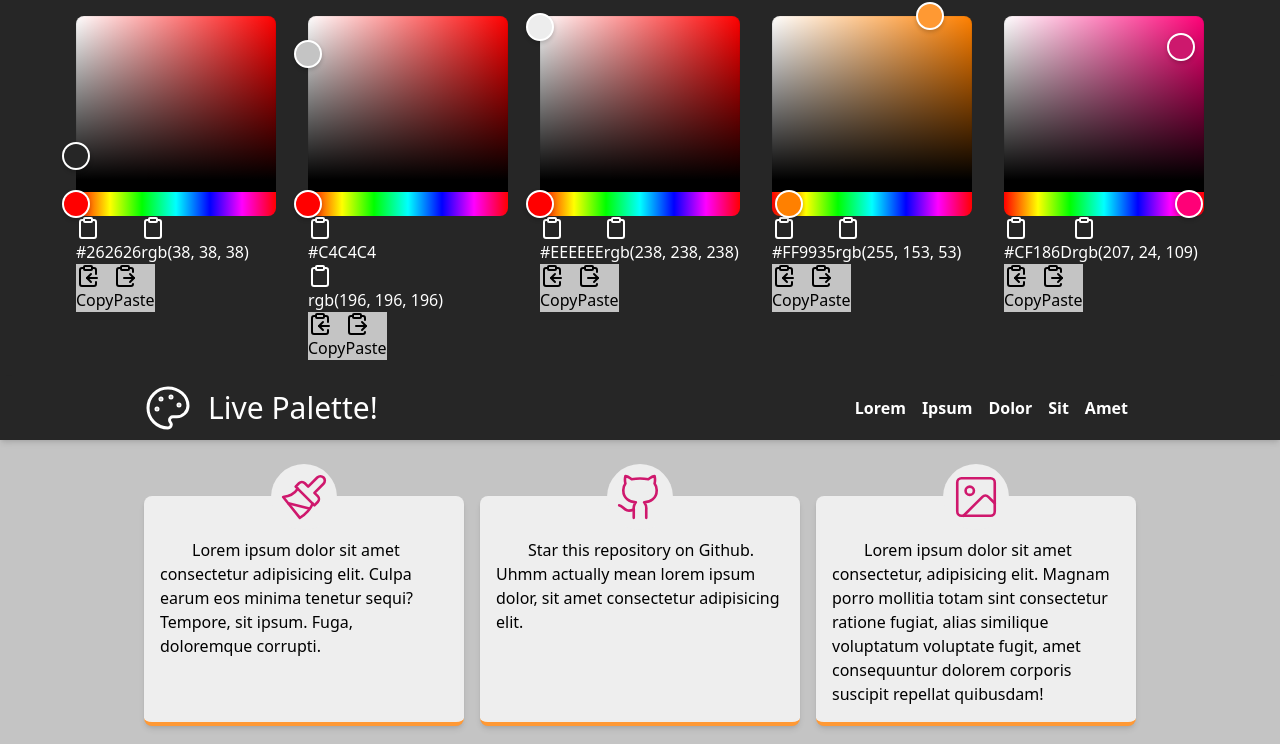
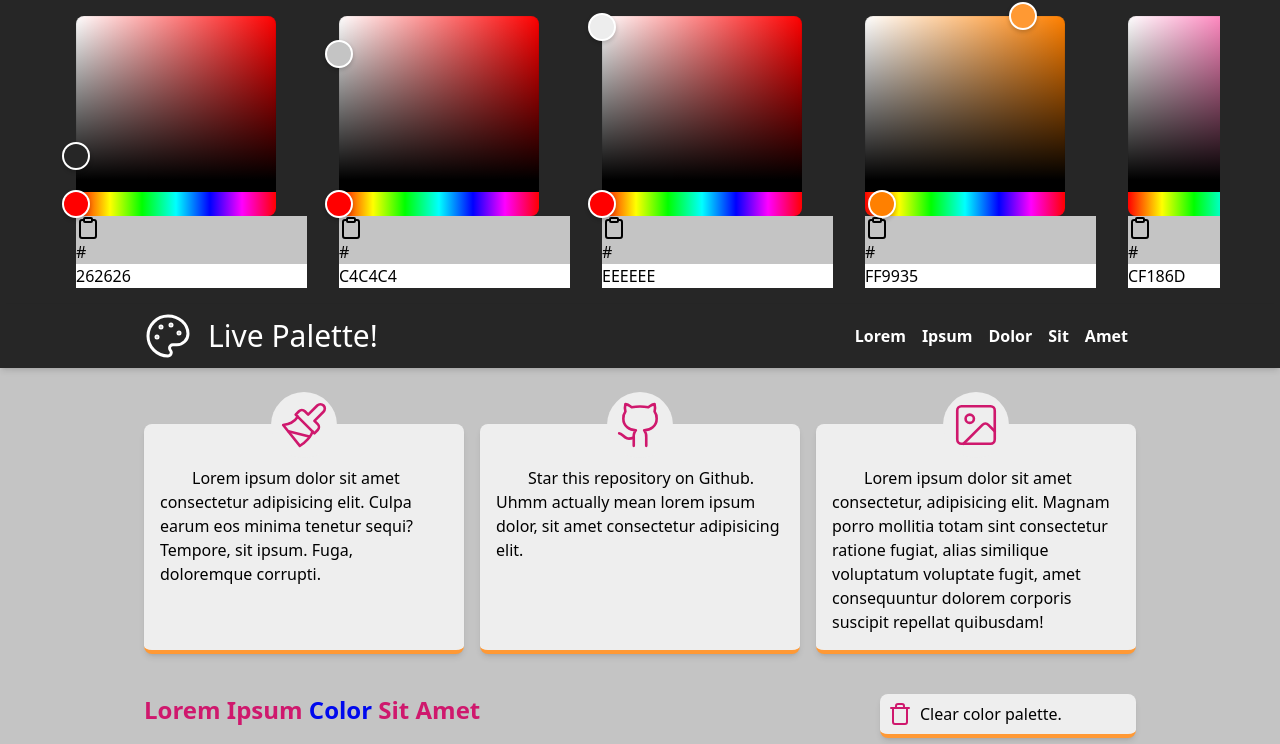
Before and after one commit to Elagoht/live-palette, a React (Vite) app: page / in a window 1280 px wide. Shown: the top 744 px of the page. Built offline with nearby package versions, Linux system fonts and the light colour scheme.

Commit message:
feat: simpler and more understandable

```diff
--- a/src/components/ClearPalette.tsx
+++ b/src/components/ClearPalette.tsx
@@ -10,6 +10,7 @@ const ClearPalette: React.FC = () => {
     handleColThird("rgb(238, 238, 238)")
     handleColFourth("rgb(255, 153, 53)")
     handleColFifth("rgb(207, 24, 109)")
+    location.reload()
   }
 
   return <button onClick={clearLocalStorage} className="colThird colFourth">
--- a/src/components/ColorSelector.tsx
+++ b/src/components/ColorSelector.tsx
@@ -1,10 +1,8 @@
-import { ClipboardCopy, ClipboardPaste, Clipboard, ClipboardCheck } from "lucide-react"
+import { ClipboardCopy, ClipboardPaste, Clipboard, ClipboardCheck, ClipboardPasteIcon } from "lucide-react"
 import { RgbStringColorPicker } from "react-colorful"
-import { useSelector } from "react-redux"
-import { RootState } from "../stores"
-import { handleClipboard } from "../stores/hooks"
-import { useState } from "react"
-import { rgbToHex } from "../utilities/translateColors"
+import { RefObject, useRef, useState } from "react"
+import { hexToRgb, rgbToHex } from "../utilities/translateColors"
+import { validateHex, validateHexInput } from "../utilities/colorValidators"
 
 type ColorSelector = {
   toManage: string,
@@ -13,55 +11,56 @@ type ColorSelector = {
 
 const ColorSelector: React.FC<ColorSelector> = ({ toManage, manageHandler }) => {
 
-  const { clipboard } = useSelector((store: RootState) => store.Clipboard)
-  const [RGB, setRGB] = useState(false)
   const [HEX, setHEX] = useState(false)
 
-  const copyToClipboard = (event: React.MouseEvent<HTMLButtonElement, MouseEvent>) => {
+  const copyToClipboard = (event: React.MouseEvent<SVGSVGElement, MouseEvent>) => {
     event.preventDefault()
-    navigator.clipboard.writeText(
-      event.currentTarget.querySelector("span")?.innerText || ""
-    ).catch(() => window.alert("Failed to copy to clipboard."))
-  }
-
-  const copyColor: (event: React.MouseEvent<HTMLButtonElement, MouseEvent>) => void = (event) => {
-    event.preventDefault()
-    handleClipboard(toManage)
-  }
-  const pasteColor: (event: React.MouseEvent<HTMLButtonElement, MouseEvent>) => void = (event) => {
-    event.preventDefault()
-    manageHandler(clipboard)
-  }
-
-  const notifyRGBCopy: () => void = () => {
-    setRGB(true)
-    setHEX(false)
-    setTimeout(() => {
-      setRGB(false)
-    }, 1500)
+    if (event.currentTarget.parentElement) {
+      navigator.clipboard.writeText(
+        ("#" + event.currentTarget.parentElement.querySelector("input")?.value) || ""
+      ).catch(() =>
+        window.alert("Failed to copy to clipboard.")
+      )
+    }
   }
 
   const notifyHEXCopy: () => void = () => {
     setHEX(true)
-    setRGB(false)
     setTimeout(() => {
       setHEX(false)
     }, 1500)
   }
 
+  const handleUserHexInput = (event: React.ChangeEvent<HTMLInputElement>) => {
+    validateHexInput(event.target)
+    if (validateHex(event.target.value))
+      manageHandler(hexToRgb(event.target.value))
+  }
+
+  const inputHex: RefObject<HTMLInputElement> = useRef<HTMLInputElement>(null)
+
+  const onChange: (color: string) => void = (color) => {
+    if (inputHex.current) {
+      inputHex.current.value = rgbToHex(color).replace("#", "")
+    }
+    manageHandler(color)
+  }
+
   return <div className="flex flex-col gap-2">
-    <RgbStringColorPicker className="col-span-2" color={toManage} onChange={manageHandler} />
-    <button onClick={event => { copyToClipboard(event); notifyHEXCopy() }} className="flex items-center gap-2">
-      {HEX ? <ClipboardCheck /> : <Clipboard />}
-      <span className="grow text-center"> {rgbToHex(toManage)}</span>
-    </button>
-    <button onClick={event => { copyToClipboard(event); notifyRGBCopy() }} className="flex items-center gap-2">
-      {RGB ? <ClipboardCheck /> : <Clipboard />}
-      <span className="grow text-center"> {toManage}</span>
-    </button>
-    <div className="flex gap-2">
-      <button onClick={event => copyColor(event)} className="colSecond flex-1 hover:scale-105 hover:brightness-110 shadow-md transition-transform rounded-lg flex items-center gap-1 p-2"><ClipboardCopy /> Copy</button>
-      <button onClick={event => pasteColor(event)} className="colSecond flex-1 hover:scale-105 hover:brightness-110 shadow-md transition-transform rounded-lg flex items-center gap-1 p-2"><ClipboardPaste /> Paste</button>
+    <RgbStringColorPicker className="col-span-2" color={toManage} onChange={onChange} />
+
+    <div className="flex items-center gap-2">
+      <div className="rounded-md colSecond p-1 flex gap-2 shadow-md">
+        {HEX ? <ClipboardCheck /> : <Clipboard className="cursor-pointer" onClick={event => { copyToClipboard(event); notifyHEXCopy() }} />}
+        <div className="flex">
+          <label htmlFor="hex">#</label>
+          <input id="hex" ref={inputHex}
+            className="w-full bg-transparent max-w-none"
+            defaultValue={rgbToHex(toManage).replace("#", "")}
+            onChange={(event) => handleUserHexInput(event)}
+          />
+        </div>
+      </div>
     </div>
   </div>
 }
--- a/src/components/LoadPalette.tsx
+++ b/src/components/LoadPalette.tsx
@@ -6,12 +6,12 @@ const LoadPalette: React.FC = () => {
   const loadColors: () => void = () => {
     if (localStorage.getItem("SavedColors") === undefined) return
     const colors = JSON.parse(localStorage.getItem("SavedColors") as string)
-    console.log(colors)
     handleColFirst(colors.colFirst)
     handleColSecond(colors.colSecond)
     handleColThird(colors.colThird)
     handleColFourth(colors.colFourth)
     handleColFifth(colors.colFifth)
+    location.reload()
   }
 
   return <button className="colThird colFourth" onClick={loadColors}>
--- a/src/index.css
+++ b/src/index.css
@@ -73,7 +73,7 @@
     @apply grid gap-y-2;
   }
   aside nav button {
-    @apply border-b-4 p-2 shadow-md rounded-lg flex items-center gap-2;
+    @apply border-b-4 p-2 shadow-md rounded-lg flex items-center gap-2 hover:scale-105 transition-transform;
   }
   form > div {
     @apply flex gap-8 p-4 max-w-[1160px] mx-auto overflow-x-auto;
--- a/src/stores/Clipboard.ts
+++ /dev/null
@@ -1,23 +0,0 @@
-import { createSlice, PayloadAction } from "@reduxjs/toolkit";
-
-type IClipboard = {
-  clipboard: string
-}
-
-const initialState: IClipboard = {
-  clipboard: localStorage["clipboard"] ? localStorage["clipboard"] : "rgb(32, 32, 32)"
-}
-
-const Clipboard = createSlice({
-  name: "clipboard",
-  initialState,
-  reducers: {
-    setClipboard: (state: IClipboard, actions: PayloadAction<string>) => {
-      state.clipboard = actions.payload; localStorage.setItem("clipboard", actions.payload)
-    },
-  }
-})
-
-export const { setClipboard } = Clipboard.actions
-
-export default Clipboard.reducer
--- a/src/stores/hooks.ts
+++ b/src/stores/hooks.ts
@@ -6,11 +6,9 @@ import {
   setColFourth,
   setColFifth
 } from "./Colors"
-import { setClipboard } from "./Clipboard"
 
 export const handleColFirst = (state: string) => { store.dispatch(setColFirst(state)) }
 export const handleColSecond = (state: string) => { store.dispatch(setColSecond(state)) }
 export const handleColThird = (state: string) => { store.dispatch(setColThird(state)) }
 export const handleColFourth = (state: string) => { store.dispatch(setColFourth(state)) }
 export const handleColFifth = (state: string) => { store.dispatch(setColFifth(state)) }
-export const handleClipboard = (state: string) => { store.dispatch(setClipboard(state)) }
--- a/src/stores/index.ts
+++ b/src/stores/index.ts
@@ -1,11 +1,9 @@
 import { configureStore } from "@reduxjs/toolkit"
 import Colors from "./Colors"
-import Clipboard from "./Clipboard"
 
 const store = configureStore({
     reducer: {
-        Colors,
-        Clipboard
+        Colors
     }
 })
 
--- /dev/null
+++ b/src/utilities/colorValidators.ts
@@ -0,0 +1,8 @@
+export const validateHexInput: (input: HTMLInputElement) => void = (input) => {
+  input.value = input.value.replace(/[^0-9A-Fa-f]/g, "")
+  if (input.value.length > 6) input.value = input.value.substring(0, 6)
+}
+
+export const validateHex: (color: string) => boolean = (color) => {
+  return /^([A-Fa-f0-9]{6}|[A-Fa-f0-9]{3})$/.test(color)
+}
--- a/src/utilities/translateColors.ts
+++ b/src/utilities/translateColors.ts
@@ -19,3 +19,7 @@ export const rgbToHsl: (color: string) => string = (color) => {
 export const rgbToHsv: (color: string) => string = (color) => {
   return "hsv(" + convert.rgb.hsv(splitRgbToArray(color)) + ")"
 }
+
+export const hexToRgb: (color: string) => string = (color) => {
+  return "rgb(" + convert.hex.rgb(color).toString() + ")"
+}
```
